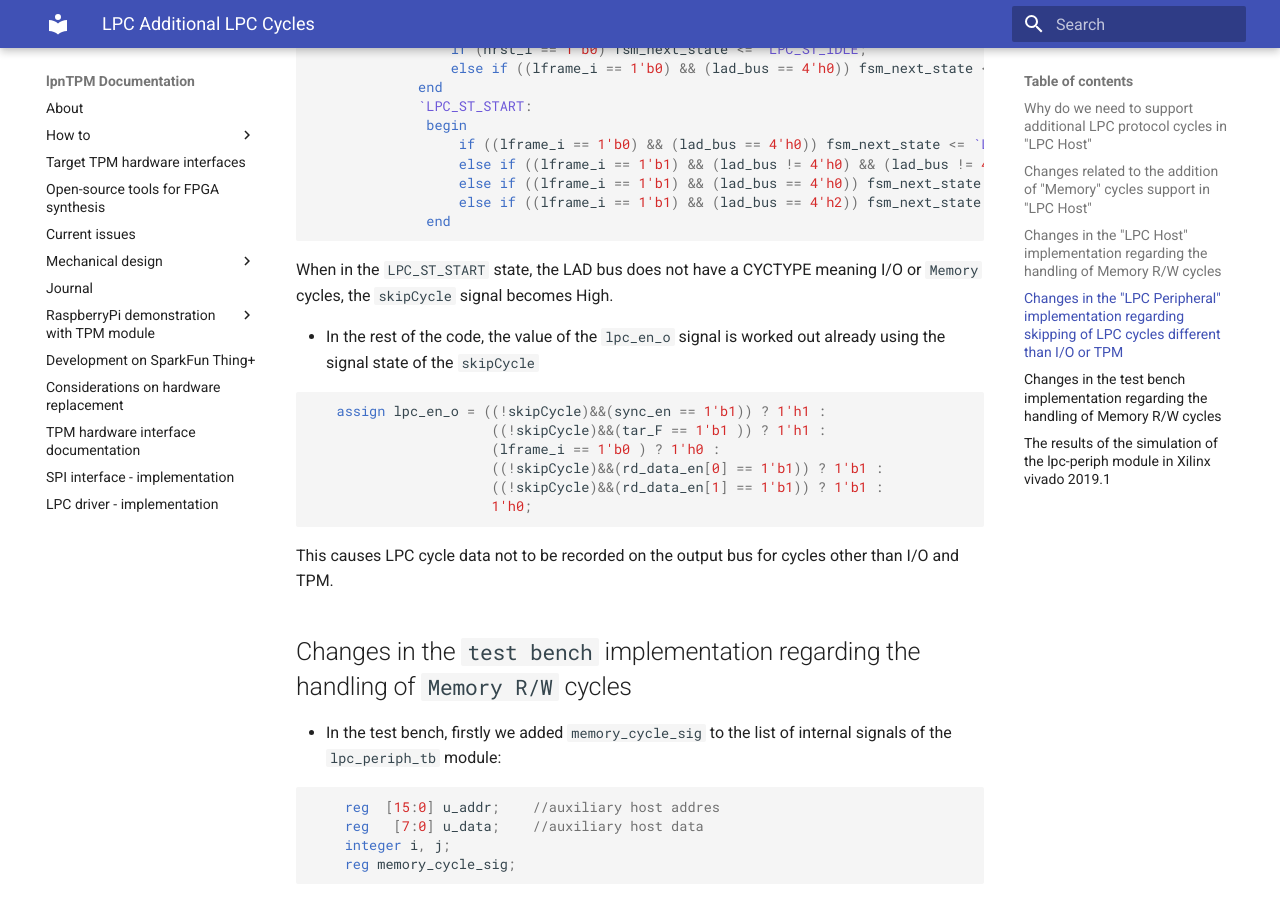
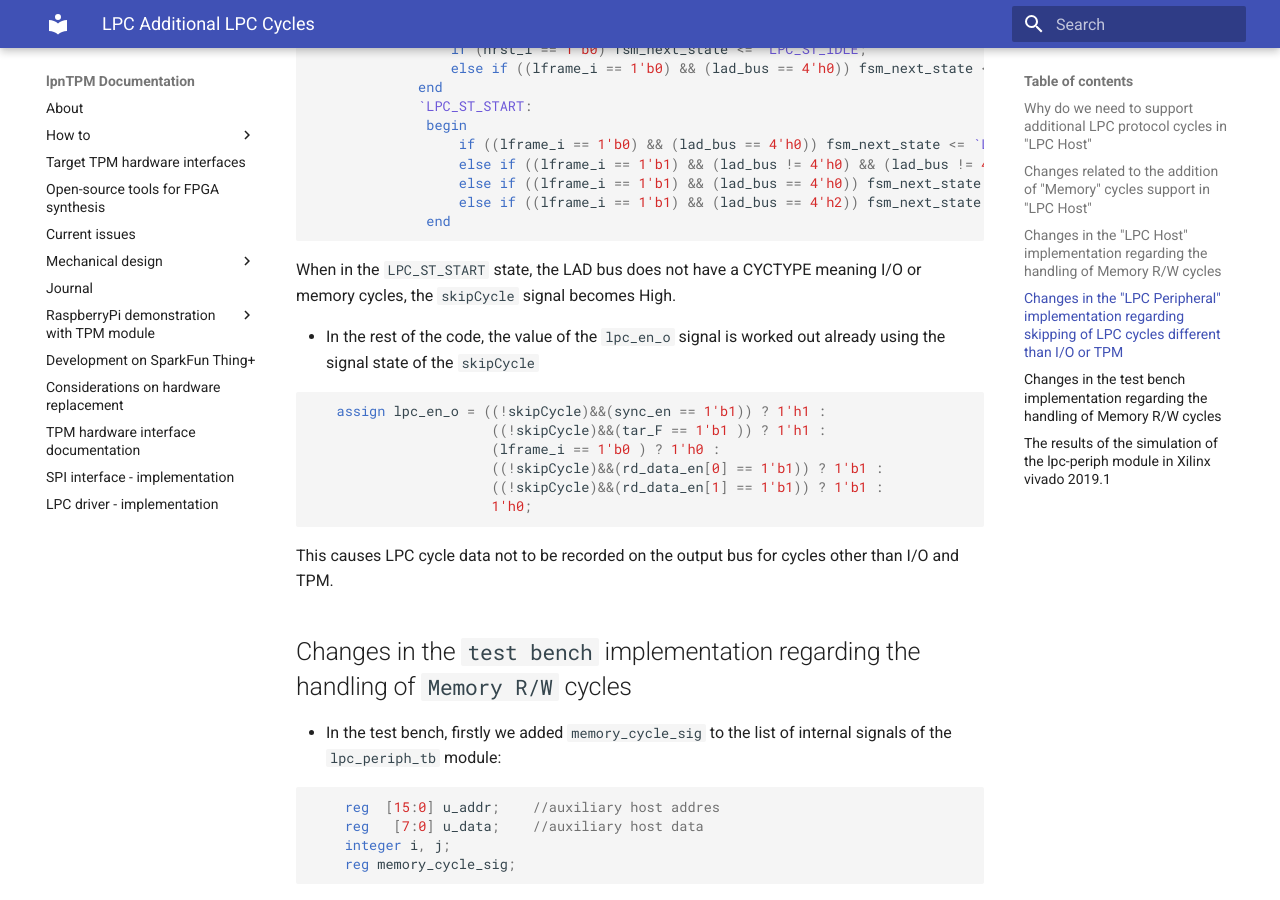
Before and after one commit to lpn-plant/lpntpm-docs, an MkDocs documentation site: the page built from docs/LPC_Additional_LPC_Cycles.md, in a window 1280 px wide and 900 px high, scrolled down 5013 px. Built offline with MkDocs 1.6.1 and Material for MkDocs 9.7.7, drawn with Linux system fonts in a browser that asks for light colours.

````diff
--- a/docs/LPC_Additional_LPC_Cycles.md
+++ b/docs/LPC_Additional_LPC_Cycles.md
@@ -159,7 +159,7 @@ and` LPC_ST_START` were modified:
               end
 ```
 When in the `LPC_ST_START` state, the LAD bus does not have a CYCTYPE meaning I/O
-or `Memory` cycles, the `skipCycle` signal becomes High.
+or memory cycles, the `skipCycle` signal becomes High.
 
 + In the rest of the code, the value of the `lpc_en_o` signal is worked out already
 using the signal state of the `skipCycle`
````
